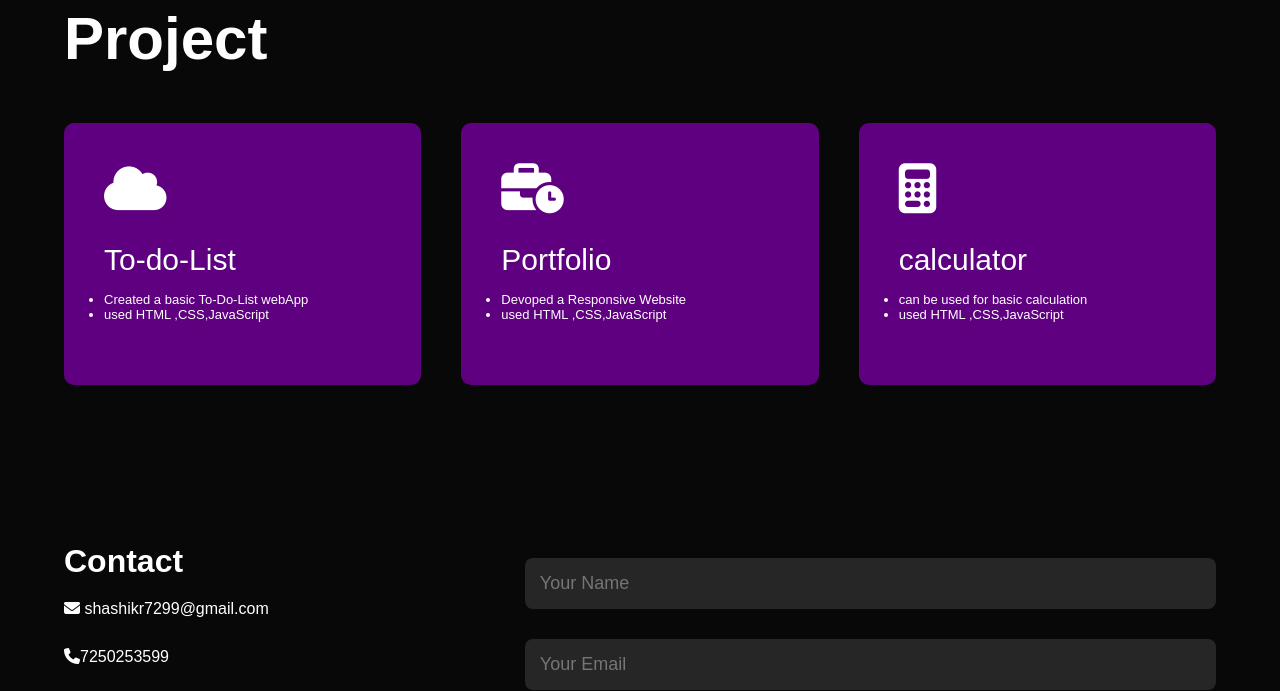
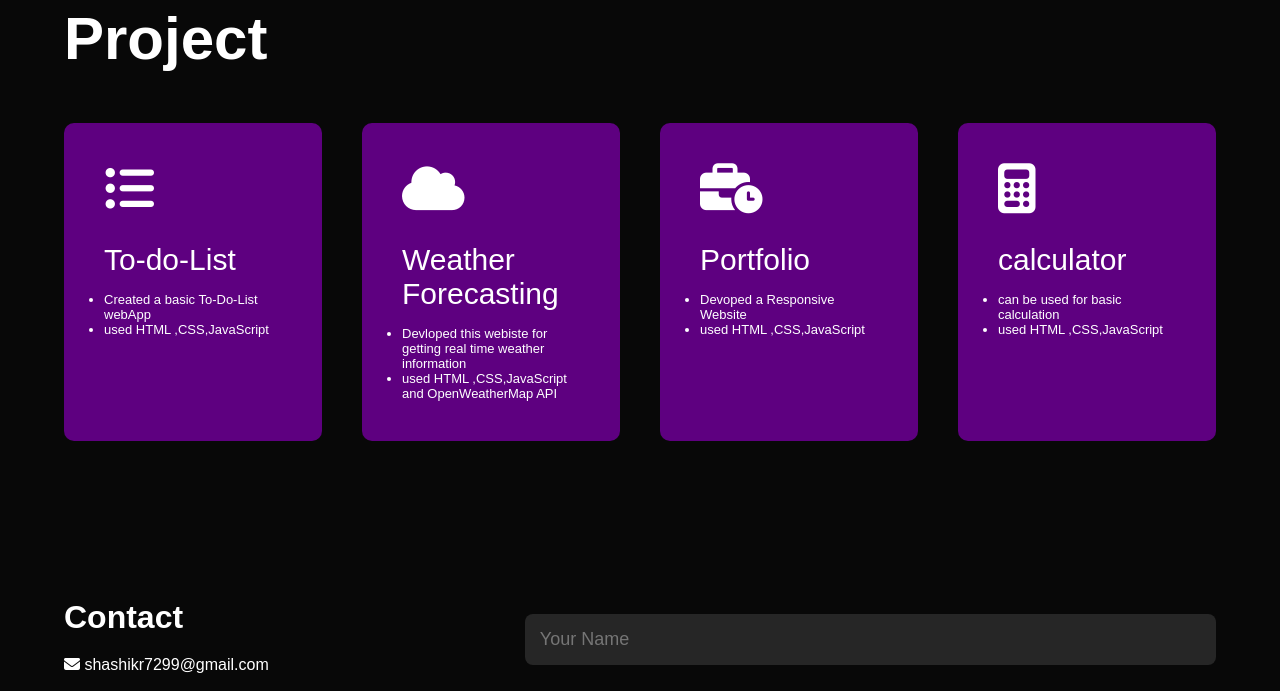
Before and after one commit to Shashi-127/Portfolio_website, a plain HTML site: page index.html in a window 1280 px wide. Shown: the part 1160-1851 px from the top of the page. Drawn offline with nearby package versions, Linux system fonts and the light colour scheme.

Commit message:
I have added weather -App

```diff
--- a/index.html
+++ b/index.html
@@ -94,8 +94,8 @@
       <h1 class="sub-title">Project</h1>
       <div class="project-list">
 
-        <div class="weather-project" style="cursor:pointer;">
-          <i class="fa-solid fa-cloud"></i>
+        <div class="list-project" style="cursor:pointer;">
+          <i class="fa-solid fa-list-ul"></i>
           <!-- <img src="images/weather.jpg" alt="icons" width="300" height="400"> -->
           <h2>To-do-List</h2>
           <p>
@@ -109,10 +109,10 @@
           <!-- <a href="https://shashi-127.github.io/Portfolio_website/">click </a> -->
 
         </div>
-        <!-- <div class="weather-project" style="cursor:pointer;">
+        <div class="weather-project" style="cursor:pointer;">
           <i class="fa-solid fa-cloud"></i>
-           <img src="images/weather.jpg" alt="icons" width="300" height="400"> -->
-       <!--  <h2>Weather Forecasting</h2>
+           <!-- <img src="images/weather.jpg" alt="icons" width="300" height="400"> -->
+        <h2>Weather Forecasting</h2>
           <p>
           <ul>
             <li>
@@ -121,9 +121,9 @@
             <li> used HTML ,CSS,JavaScript and OpenWeatherMap API</li>
           </ul>
           </p>
-           <a href="https://shashi-127.github.io/Portfolio_website/">click </a>
+           <!-- <a href="https://shashi-127.github.io/Portfolio_website/">click </a>  -->
 
-        </div> -->
+        </div>
         <div class="PortFolio-project" style="cursor:pointer;">
           <i class="fa-solid fa-business-time"></i>
           <h2>Portfolio</h2>
@@ -242,10 +242,15 @@
         })
         .catch(error => console.error('Error!', error.message))
     })
+    const list_div = document.querySelector(".list-project");
+    list_div.addEventListener('click', () => {
+      // window.location.href = "https://www.google.com";
+      window.open('https://shashi-127.github.io/To-do-List/', '_blank');
+    });
     const weather_div = document.querySelector(".weather-project");
     weather_div.addEventListener('click', () => {
       // window.location.href = "https://www.google.com";
-      window.open('https://shashi-127.github.io/To-do-List/', '_blank');
+      window.open('https://shashi-127.github.io/Weather-App/', '_blank');
     });
     const portfolio_div = document.querySelector(".PortFolio-project");
     portfolio_div.addEventListener('click', () => {
--- a/style.css
+++ b/style.css
@@ -179,6 +179,7 @@ color:#fff;
     grid-template-columns: repeat(auto-fit,minmax(250px,1fr));
     grid-gap:40px;
     margin-top: 50px;
+    /* height: 10px; */
 }
 /* .project-list p{
     color: rgb(64, 0, 255);
```
